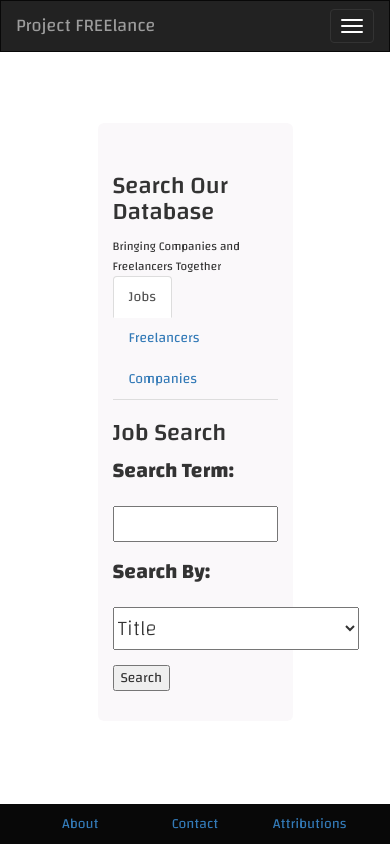
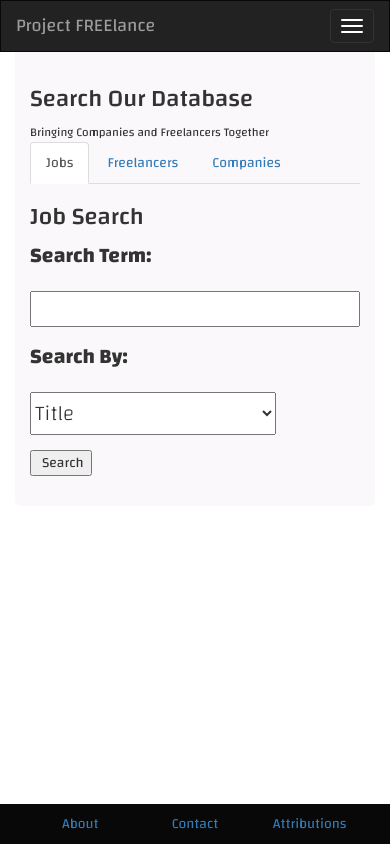
Before and after one commit to Code-Institute-Submissions/rguest20-ms3_AugResub, a Flask app: page /search in a window 390 px wide. Run offline with Flask 2, Linux system fonts and the light colour scheme; the visitor is signed in with stand-in values (Sample User, id 1); some libraries are stand-ins or nearby versions.

Commit message:
Styling made responsive

```diff
--- a/static/style.css
+++ b/static/style.css
@@ -6,6 +6,14 @@
 
 h1{
   padding-top: 5vh;
+}
+
+input {
+  padding-left: 10px;
+}
+
+textarea {
+  padding-left: 7px;
 }
 
 .jumbotron{
@@ -158,28 +166,52 @@
 }
 
 .vertical-center {
-  position: absolute;
+  position: relative;
   left:0;
   right:0;
-  min-height: 100%;  /* Fallback for browsers do NOT support vh unit */
-  min-height: 100vh; /* These two lines are counted as one :-)       */
   width:100%;
-  display: flex;
+  padding-top: 10%;
   align-items: center;
+  display:grid;
+  grid-template-rows: auto 1fr;
+  grid-gap: 20px;
 }
 
 .login{
   margin:0 auto;
-  width:50%;
+  width:80%;
+}
+
+.login form input {
+  width: 90%;
+}
+
+.login form input[type=submit]{
+  width:auto;
 }
 
 .jobpostjumbo{
   margin-top: 20px;
+  display: grid;
+  grid-template-columns: 1fr 1fr;
+  grid-gap: 20px;
 }
-
+.postwrap {
+  display:grid;
+  grid-template-columns: 1fr 1fr;
+  grid-gap: 20px;
+}
 .jumbotron.message{
   border: solid 1px #000;
   position: relative;
+}
+
+#message{
+  height: 200px;
+}
+
+.jumbotron ul{
+padding-right: 40px;
 }
 
 .reply{
@@ -213,9 +245,23 @@
   display:inline-block;
 }
 
+#searchterm {
+padding-left: 10px;}
+
 .results{
-  position: relative;
-  top: 80vh;
+  display: grid;
+  grid-template-columns: 1fr 1fr;
+  grid-gap: 20px;
+}
+
+.result{
+  background-color: rgba(255, 255, 255, 0.8);
+  border: solid 1px black;
+}
+
+.result a {
+  font-size: 2rem;
+  font-weight: bold;
 }
 
 .footer_left{
@@ -277,6 +323,56 @@
   white-space: pre-wrap;
 }
 
+.aboutcompany p{
+  white-space: pre-wrap;
+}
+
+.aboutcompany h2 {
+  position: relative;
+  top: 50px;
+}
+
 .reviews{
   display: block;
 }
+@media screen and (max-width: 800px) {
+  .postwrap {
+    grid-template-columns: 1fr;
+  }
+
+  .login {
+    margin: 0;
+    width: 100%;
+  }
+
+  .results {
+    grid-template-columns: 1fr;
+  }
+
+  .jobpostjumbo{
+    grid-template-columns: 1fr;
+  }
+  .right_button1{
+    position: absolute;
+    bottom:0;
+    right:0;
+  }
+
+  .right_button1 button{
+    position: absolute;
+    bottom:0;
+    right:0;
+  }
+
+  .right_button2{
+    position: absolute;
+    bottom:0;
+    left:0;
+  }
+
+  .right_button2 button{
+    position: absolute;
+    bottom:0;
+    left:0;
+  }
+}
--- a/templates/index.html
+++ b/templates/index.html
@@ -104,7 +104,7 @@
   <h3>Relevant Posts - Your languages match these</h3>
   <div class="postwrap">
     {% for post in interested %}
-    <div class="jumbotron message w-50">
+    <div class="jumbotron message">
       <h4><a href="job/{{ post.id }}"><strong>{{ post.title }}</strong></a></h4>
       <hr>
       <p class="prewrap">{{ post.description }}</p>
@@ -132,7 +132,7 @@
   <h3>Recent Posts</h3>
   <div class="postwrap">
     {% for post in interested %}
-    <div class="jumbotron message w-50">
+    <div class="jumbotron message">
       <h4><a href="job/{{ post.id }}"><strong>{{ post.title }}</strong></a></h4>
       <hr>
       <p class="prewrap">{{ post.description }}</p>
--- a/templates/job.html
+++ b/templates/job.html
@@ -28,10 +28,10 @@
     <label for="shortintro">Please give an introduction for yourself</label> <br>
     <textarea name="shortintro" cols="10" rows="6"></textarea><br>
     {% if job.hourlypay %}
-    <label for="pricehour">What is your price per hour: </label>
+    <label for="pricehour">What is your price per hour: </label><br>
     £<input type="number" name="pricehour" value=""> <br>
     {% else %}
-    <label for="pricejob">What is your estimated price for the complete job: </label>
+    <label for="pricejob">What is your estimated price for the complete job: </label><br>
     £<input type="number" name="pricejob" value=""> <br>
     {% endif %}
     <button type="submit" name="button">Respond to Posting</button>
```
Also changed, not shown: templates/searchresults.html (+14 -3 lines).
